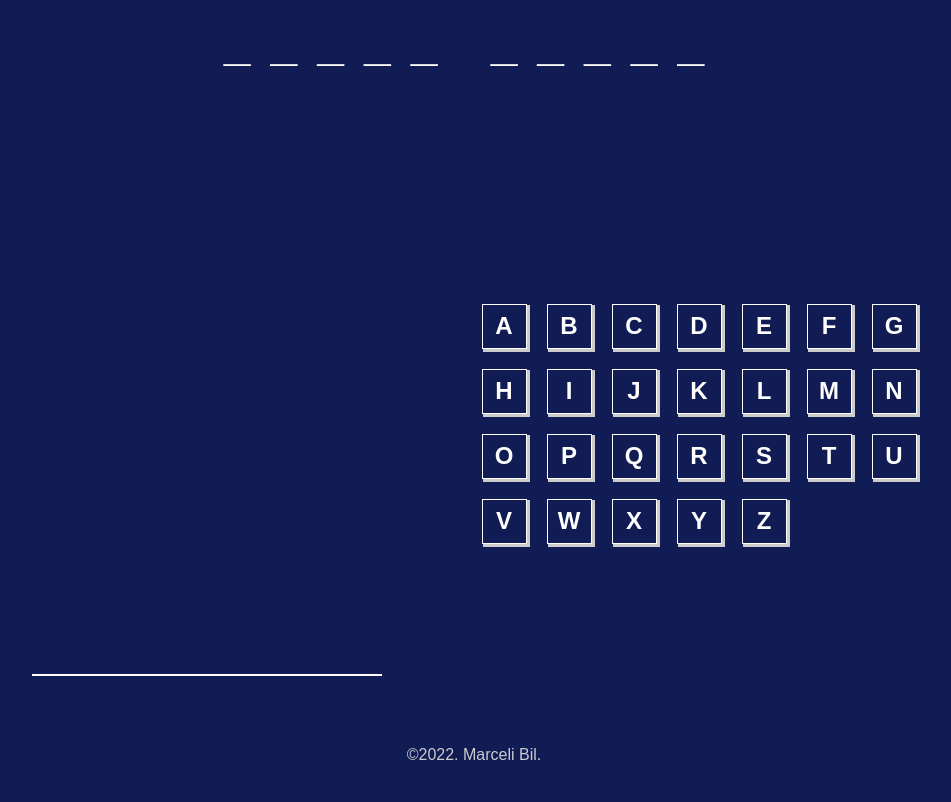
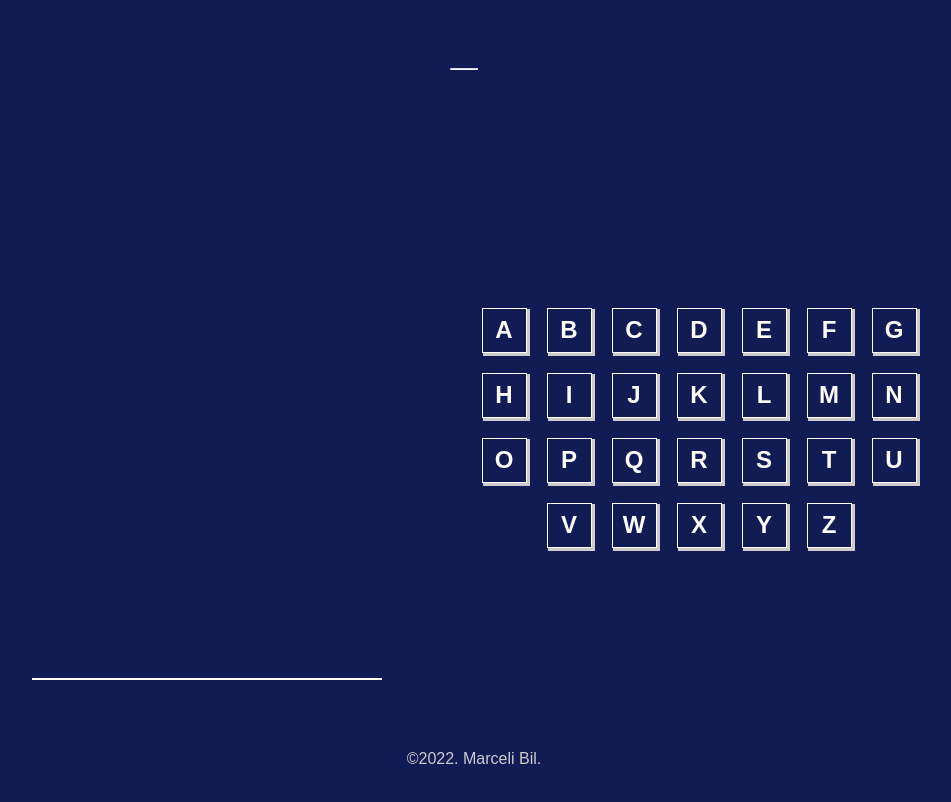
Before and after one commit to MarceliBil/hangman-game, a plain HTML site: page index.html in a window 1280 px wide. Shown: the whole page, without its empty margins (166-1117 px from the left). Drawn offline with Linux system fonts and the light colour scheme; no server answers.

Commit message:
general fix

```diff
--- a/css/main.scss
+++ b/css/main.scss
@@ -16,6 +16,7 @@ body {
   font-family: sans-serif;
   min-height: 100vh;
   background-color: $dark-primary;
+  padding: 20px;
 }
 
 img,
@@ -96,10 +97,12 @@ button:hover {
 }
 
 .middle__wrapper {
-  display: flex;
+  width: 100%;
+  flex-direction: row;
+  flex-wrap: wrap;
+
+  grid-template-columns: repeat(auto-fit, minmax(200px, 435px));
   gap: 100px;
-  justify-content: center;
-  align-items: center;
   margin-top: 100px;
 
   .image {
@@ -120,8 +123,10 @@ button:hover {
 }
 
 .keyboard {
-  display: grid;
-  grid-template-columns: repeat(7, 1fr);
+  max-width: 435px;
+  display: flex;
+  flex-wrap: wrap;
+  justify-content: center;
   gap: 20px;
 }
 
@@ -155,3 +160,10 @@ button:hover {
   padding: 20px;
   color: $light-primary;
 }
+
+@media screen and (max-width: 600px) {
+  .phrase {
+    max-width: 100%;
+    font-size: 2rem;
+  }
+}
--- a/game.js
+++ b/game.js
@@ -1,5 +1,4 @@
-(function main() {
-
+(function () {
     //HANGMAN ELEMENTS
     const base = document.querySelector("#base"),
         pole = document.querySelector("#pole"),
@@ -18,13 +17,13 @@
         phraseToGuess = document.querySelector(".phrase__to__guess");
 
     //RENDER THE KEYBOARD
-    (function renderKeyboard() {
-        const ALPHABET = ['A', 'B', 'C', 'D', 'E', 'F', 'G',
+    (function () {
+        const alphabet = ['A', 'B', 'C', 'D', 'E', 'F', 'G',
             'H', 'I', 'J', 'K', 'L', 'M', 'N',
             'O', 'P', 'Q', 'R', 'S', 'T', 'U',
             'V', 'W', 'X', 'Y', 'Z'];
 
-        ALPHABET.forEach(i => {
+        alphabet.forEach(i => {
             let cell = document.createElement('button')
             cell.textContent = i
             cell.classList.add('letter')
@@ -38,30 +37,29 @@
         hideCharacters,
         mistakes = 0;
 
-    const setPhrase = (arg1) => {
-        phrase = arg1.join("").toUpperCase()
-        singleCharacters = phrase.split("");
-        hideCharacters = singleCharacters.map(i => i == " " ? " " : "_");
+    function setPhrase(apiPhrase) {
+        phrase = apiPhrase.join("").toUpperCase()
+        singleCharacters = phrase.split("")
+        hideCharacters = singleCharacters.map(i => i == " " ? " " : "_")
         document.querySelector(".phrase").textContent = hideCharacters.join("")
-        console.log(`A phrase to guess: ${phrase}`);
+        console.log(`A phrase to guess: ${phrase}`)
     }
 
-    let api = 'https://random-word-api.herokuapp.com/word?number=1';
+    const api = 'https://random-word-api.herokuapp.com/word?number=1';
 
-    (async function testMan() {
-        await fetch(api)
-            .then(res => res.json())
-            .then(data => {
-                setPhrase(data)
-            })
-            .catch((err) => {
-                setPhrase(['hello world'])
-                console.log(err);
-            })
+    (async function () {
+        const response = await fetch(api)
+        if (response.ok) {
+            const data = await response.json()
+            setPhrase(data)
+        }
+        else {
+            setPhrase(['hello world'])
+        }
     })()
 
     //GAME OVER
-    const gameOver = (score, msg) => {
+    function gameOver(score, msg) {
 
         document.querySelectorAll(".letter").forEach(i => i.disabled = 'true')
         gameResult.textContent = score;
@@ -76,7 +74,7 @@
     document.querySelector(".play__again").addEventListener("click", () => location.reload())
 
     //MAIN COURSE OF THE GANE
-    const gameCourse = (letterTextContent, letterBtn) => {
+    function gameCourse(letterTextContent, letterBtn) {
 
         letterBtn.disabled = 'true'
 
@@ -129,8 +127,8 @@
                     break;
             }
         }
-        const WIN = !hideCharacters.includes("_")
-        if (WIN) gameOver("win", WIN)
+        const win = !hideCharacters.includes("_")
+        if (win) gameOver("win", win)
     }
     document.querySelectorAll(".letter").forEach(i => {
         return i.addEventListener('click', () => gameCourse(i.textContent, i))
--- a/index.html
+++ b/index.html
@@ -12,17 +12,16 @@
 <body class="flex__center">
 
     <div class=" end__screen hidden flex__center">
-
         <h2 class="game__result"> win / defeat </h2>
         <h3 class="phrase__to__guess">a phrase to guess</h3>
         <button class="play__again">play again</button>
     </div>
 
     <h1 class="phrase">
-        -
+        _
     </h1>
 
-    <div class="middle__wrapper">
+    <div class="middle__wrapper flex__center">
         <div class="image flex__center">
             <svg width="350" height="503" viewBox="0 0 350 503" fill="none" xmlns="http://www.w3.org/2000/svg">
                 <g id="drawing">
```
Also changed, not shown: css/main.css, 1 other file.
